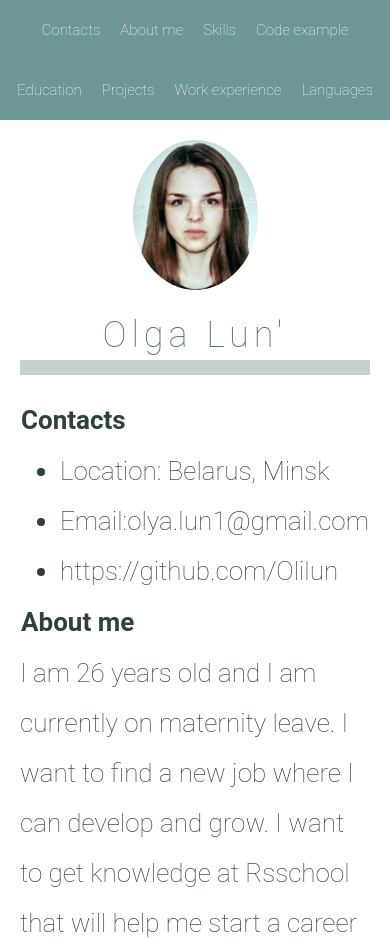
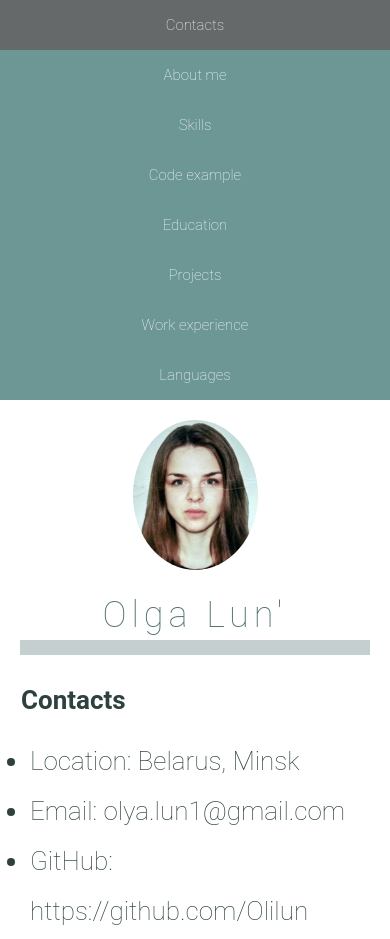
Before and after one commit to Olilun/rsschool-cv, a plain HTML site: page index.html in a window 390 px wide. Shown: the top 939 px of the page. Drawn offline with Linux system fonts and the light colour scheme.

Commit message:
feat: add media

```diff
--- a/index.html
+++ b/index.html
@@ -35,8 +35,8 @@
                 <h2>Contacts</h2>
                 <ul>
                     <li>Location: Belarus, Minsk</li>
-                    <li>Email:olya.lun1@gmail.com</li>
-                    <li>https://github.com/Olilun</li>
+                    <li>Email: <a href="olya.lun1@gmail.com">olya.lun1@gmail.com</a></li>
+                    <li>GitHub: <a href="https://github.com/Olilun">https://github.com/Olilun</a></li>
                 </ul>
             </div>
             <div class="about_me">
@@ -62,7 +62,6 @@
     }
             </code>
         </pre>
-
             </div>
             <div class="education">
                 <h2>Education</h2>
@@ -99,5 +98,4 @@
         </footer>
     </div>
 </body>
-
 </html>
--- a/styles/style.css
+++ b/styles/style.css
@@ -2,7 +2,7 @@
     box-sizing: border-box;
 }
 
-html{
+html {
     scroll-behavior: smooth;
 }
 
@@ -96,6 +96,11 @@ h2 {
     margin: 1px;
 }
 
+a {
+    text-decoration: none;
+    color: rgb(46, 65, 63);
+}
+
 ul,
 p {
     font-size: 26px;
@@ -144,6 +149,25 @@ pre {
 }
 
 .cv {
-    max-width: 1000px;
+    max-width: 1400px;
     margin: 0 auto;
 }
+
+@media (max-width: 770px) {
+    .navigation_site {
+        display: block;
+    }
+
+    .button {
+        padding: 0;
+    }
+
+    ul {
+        padding: 10px;
+    }
+
+    .cv {
+        max-width: 100%;
+    }
+
+}
```
